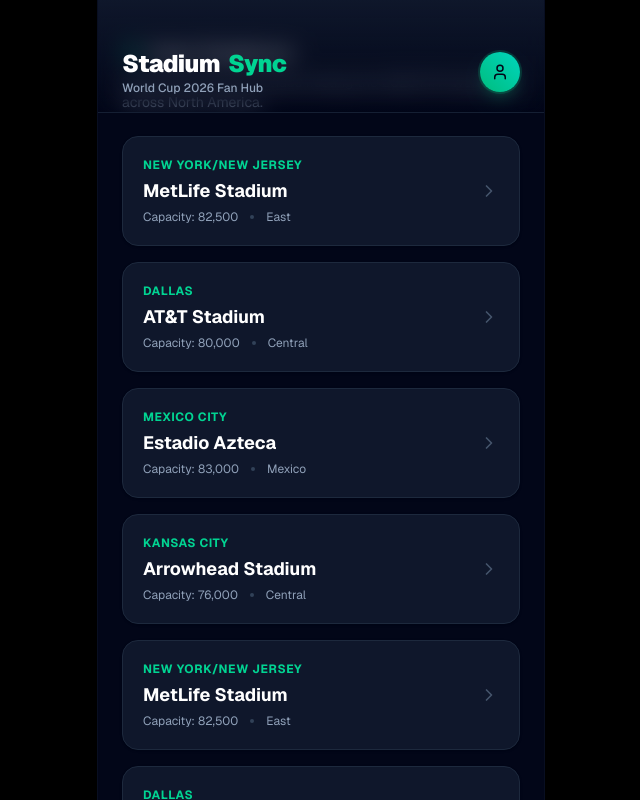
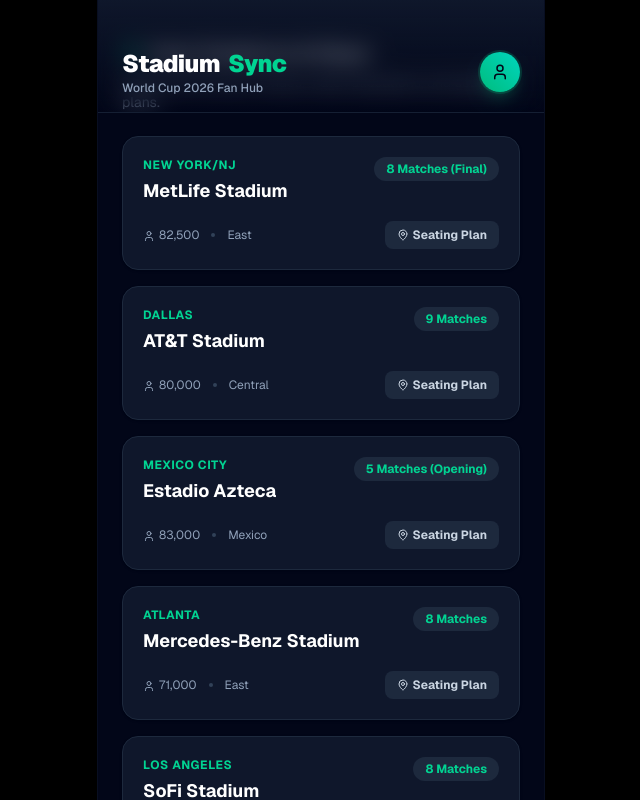
Before and after one commit to triyanshagr-arch/promptwars-Challenge-4, a Next.js app: page / in a window 1280 px wide. Both pictures are taken after a click on the button "Stadiums". Shown: the part 101-901 px from the top of the page, without its empty margins (319-959 px from the left). Built offline with nearby package versions, Linux system fonts and the light colour scheme.

Commit message:
Add Match Plan tab and update Stadium details

```diff
--- a/app/page.tsx
+++ b/app/page.tsx
@@ -1,6 +1,6 @@
 'use client';
 import { useState, useRef, useEffect } from 'react';
-import { Home, MessageCircle, Map, Clock, ArrowRight, User, Search, MapPin, Coffee, Send, ChevronRight, Trophy } from 'lucide-react';
+import { Home, MessageCircle, Map, Clock, ArrowRight, User, Search, MapPin, Coffee, Send, ChevronRight, Trophy, Calendar, CalendarDays, Ticket } from 'lucide-react';
 
 export default function FanApp() {
   const [activeTab, setActiveTab] = useState('home');
@@ -374,45 +374,48 @@
             <div className="p-6 space-y-6 animate-in fade-in slide-in-from-bottom-4 duration-500">
               <h2 className="text-xl font-bold mb-2 flex items-center gap-2">
                 <Trophy className="text-emerald-400" size={20} />
-                Host Stadiums
+                Host Stadiums & Maps
               </h2>
-              <p className="text-sm text-slate-400 mb-6">Explore the 16 iconic venues hosting the 2026 FIFA World Cup across North America.</p>
+              <p className="text-sm text-slate-400 mb-6">Explore the 16 iconic venues, match allocations, and seating plans.</p>
 
               <div className="space-y-4">
                 {[
-                  { city: 'New York/New Jersey', name: 'MetLife Stadium', capacity: '82,500', region: 'East' },
-                  { city: 'Dallas', name: 'AT&T Stadium', capacity: '80,000', region: 'Central' },
-                  { city: 'Mexico City', name: 'Estadio Azteca', capacity: '83,000', region: 'Mexico' },
-                  { city: 'Kansas City', name: 'Arrowhead Stadium', capacity: '76,000', region: 'Central' },
-                  { city: "New York/New Jersey", name: "MetLife Stadium", capacity: "82,500", region: "East" },
-                  { city: "Dallas", name: "AT&T Stadium", capacity: "80,000", region: "Central" },
-                  { city: "Mexico City", name: "Estadio Azteca", capacity: "83,000", region: "Mexico" },
-                  { city: "Kansas City", name: "Arrowhead Stadium", capacity: "76,000", region: "Central" },
-                  { city: "Houston", name: "NRG Stadium", capacity: "72,000", region: "Central" },
-                  { city: "Atlanta", name: "Mercedes-Benz Stadium", capacity: "71,000", region: "East" },
-                  { city: "Los Angeles", name: "SoFi Stadium", capacity: "70,000", region: "West" },
-                  { city: "Philadelphia", name: "Lincoln Financial Field", capacity: "69,000", region: "East" },
-                  { city: "Seattle", name: "Lumen Field", capacity: "69,000", region: "West" },
-                  { city: "San Francisco", name: "Levi's Stadium", capacity: "68,500", region: "West" },
-                  { city: "Miami", name: "Hard Rock Stadium", capacity: "65,000", region: "East" },
-                  { city: "Boston", name: "Gillette Stadium", capacity: "65,000", region: "East" },
-                  { city: "Vancouver", name: "BC Place", capacity: "54,500", region: "Canada" },
-                  { city: "Monterrey", name: "Estadio BBVA", capacity: "53,500", region: "Mexico" },
-                  { city: "Guadalajara", name: "Estadio Akron", capacity: "48,000", region: "Mexico" },
-                  { city: "Toronto", name: "BMO Field", capacity: "45,000", region: "Canada" },
+                  { city: "New York/NJ", name: "MetLife Stadium", capacity: "82,500", matches: "8 Matches (Final)", region: "East" },
+                  { city: "Dallas", name: "AT&T Stadium", capacity: "80,000", matches: "9 Matches", region: "Central" },
+                  { city: "Mexico City", name: "Estadio Azteca", capacity: "83,000", matches: "5 Matches (Opening)", region: "Mexico" },
+                  { city: "Atlanta", name: "Mercedes-Benz Stadium", capacity: "71,000", matches: "8 Matches", region: "East" },
+                  { city: "Los Angeles", name: "SoFi Stadium", capacity: "70,000", matches: "8 Matches", region: "West" },
+                  { city: "Miami", name: "Hard Rock Stadium", capacity: "65,000", matches: "7 Matches", region: "East" },
+                  { city: "Houston", name: "NRG Stadium", capacity: "72,000", matches: "7 Matches", region: "Central" },
+                  { city: "Vancouver", name: "BC Place", capacity: "54,500", matches: "7 Matches", region: "Canada" },
+                  { city: "Boston", name: "Gillette Stadium", capacity: "65,000", matches: "7 Matches", region: "East" },
+                  { city: "Kansas City", name: "Arrowhead Stadium", capacity: "76,000", matches: "6 Matches", region: "Central" },
+                  { city: "Philadelphia", name: "Lincoln Financial Field", capacity: "69,000", matches: "6 Matches", region: "East" },
+                  { city: "Seattle", name: "Lumen Field", capacity: "69,000", matches: "6 Matches", region: "West" },
+                  { city: "San Francisco", name: "Levi's Stadium", capacity: "68,500", matches: "6 Matches", region: "West" },
+                  { city: "Toronto", name: "BMO Field", capacity: "45,000", matches: "6 Matches", region: "Canada" },
+                  { city: "Monterrey", name: "Estadio BBVA", capacity: "53,500", matches: "4 Matches", region: "Mexico" },
+                  { city: "Guadalajara", name: "Estadio Akron", capacity: "48,000", matches: "4 Matches", region: "Mexico" },
                 ].map((stadium, i) => (
-                  <div key={i} className="bg-slate-900 border border-slate-800 rounded-2xl p-5 flex items-center justify-between shadow-sm group hover:border-emerald-500/50 transition-colors">
-                    <div>
-                      <div className="text-xs text-emerald-400 font-bold uppercase tracking-wider mb-1">{stadium.city}</div>
-                      <div className="font-bold text-white text-lg">{stadium.name}</div>
-                      <div className="text-xs text-slate-400 mt-1 flex items-center gap-3">
-                        <span>Capacity: {stadium.capacity}</span>
+                  <div key={i} className="bg-slate-900 border border-slate-800 rounded-2xl p-5 shadow-sm group">
+                    <div className="flex justify-between items-start mb-3">
+                      <div>
+                        <div className="text-xs text-emerald-400 font-bold uppercase tracking-wider mb-1">{stadium.city}</div>
+                        <div className="font-bold text-white text-lg">{stadium.name}</div>
+                      </div>
+                      <div className="bg-slate-800 px-3 py-1 rounded-full text-xs font-bold text-emerald-400 whitespace-nowrap">
+                        {stadium.matches}
+                      </div>
+                    </div>
+                    <div className="flex justify-between items-center mt-4">
+                      <div className="text-xs text-slate-400 flex flex-wrap items-center gap-x-3 gap-y-1">
+                        <span><User size={12} className="inline mr-1"/>{stadium.capacity}</span>
                         <span className="w-1 h-1 rounded-full bg-slate-700"></span>
                         <span>{stadium.region}</span>
                       </div>
-                    </div>
-                    <div className="text-slate-600 group-hover:text-emerald-400 transition-colors">
-                      <ChevronRight size={20} />
+                      <button className="flex items-center gap-1 text-xs font-bold text-slate-300 bg-slate-800 hover:bg-slate-700 px-3 py-1.5 rounded-lg transition-colors">
+                        <MapPin size={12} /> Seating Plan
+                      </button>
                     </div>
                   </div>
                 ))}
@@ -420,48 +423,131 @@
             </div>
           )}
 
+          {/* ---- MATCHES TAB ---- */}
+          {activeTab === 'matches' && (
+            <div className="p-6 space-y-6 animate-in fade-in slide-in-from-bottom-4 duration-500">
+              <h2 className="text-xl font-bold mb-2 flex items-center gap-2">
+                <CalendarDays className="text-emerald-400" size={20} />
+                Tournament Match Plan
+              </h2>
+              <p className="text-sm text-slate-400 mb-6">Key dates and fixtures for the biggest World Cup in history (104 matches).</p>
+
+              <div className="space-y-6">
+                {/* Milestone 1 */}
+                <div className="relative pl-6 border-l-2 border-slate-800">
+                  <div className="absolute w-3 h-3 bg-emerald-500 rounded-full -left-[7px] top-1 shadow-[0_0_10px_rgba(16,185,129,0.5)]"></div>
+                  <div className="text-emerald-400 font-bold text-sm mb-1">June 11, 2026</div>
+                  <div className="bg-slate-900 border border-slate-800 rounded-xl p-4 mt-2 shadow-lg">
+                    <h4 className="font-bold text-white">Opening Match</h4>
+                    <p className="text-xs text-slate-400 mt-1">Mexico plays the inaugural match of the tournament.</p>
+                    <div className="flex items-center gap-2 mt-3 text-xs text-slate-300 font-medium bg-slate-950 px-3 py-2 rounded-lg w-fit border border-slate-800">
+                      <MapPin size={14} className="text-emerald-400" /> Estadio Azteca, Mexico City
+                    </div>
+                  </div>
+                </div>
+
+                {/* Milestone 2 */}
+                <div className="relative pl-6 border-l-2 border-slate-800">
+                  <div className="absolute w-3 h-3 bg-emerald-500 rounded-full -left-[7px] top-1"></div>
+                  <div className="text-emerald-400 font-bold text-sm mb-1">June 12, 2026</div>
+                  <div className="bg-slate-900 border border-slate-800 rounded-xl p-4 mt-2">
+                    <h4 className="font-bold text-white">USA & Canada Openers</h4>
+                    <p className="text-xs text-slate-400 mt-1">USMNT opens in LA. Canada opens in Toronto.</p>
+                    <div className="flex flex-col gap-2 mt-3 text-xs text-slate-300 font-medium">
+                      <div className="flex items-center gap-2 bg-slate-950 px-3 py-2 rounded-lg border border-slate-800"><MapPin size={14} className="text-emerald-400" /> SoFi Stadium, LA</div>
+                      <div className="flex items-center gap-2 bg-slate-950 px-3 py-2 rounded-lg border border-slate-800"><MapPin size={14} className="text-emerald-400" /> BMO Field, Toronto</div>
+                    </div>
+                  </div>
+                </div>
+
+                {/* Milestone 3 */}
+                <div className="relative pl-6 border-l-2 border-slate-800">
+                  <div className="absolute w-3 h-3 bg-emerald-500 rounded-full -left-[7px] top-1"></div>
+                  <div className="text-emerald-400 font-bold text-sm mb-1">June 11 - 27, 2026</div>
+                  <div className="bg-slate-900 border border-slate-800 rounded-xl p-4 mt-2">
+                    <h4 className="font-bold text-white">Group Stage (72 Matches)</h4>
+                    <p className="text-xs text-slate-400 mt-1">12 groups of 4 teams. Top 2 and 8 best 3rd-place advance.</p>
+                  </div>
+                </div>
+
+                {/* Milestone 4 */}
+                <div className="relative pl-6 border-l-2 border-slate-800">
+                  <div className="absolute w-3 h-3 bg-emerald-500 rounded-full -left-[7px] top-1"></div>
+                  <div className="text-emerald-400 font-bold text-sm mb-1">June 28 - July 18, 2026</div>
+                  <div className="bg-slate-900 border border-slate-800 rounded-xl p-4 mt-2">
+                    <h4 className="font-bold text-white">Knockout Rounds</h4>
+                    <p className="text-xs text-slate-400 mt-1">Round of 32, Round of 16, Quarter-finals, and Semi-finals.</p>
+                  </div>
+                </div>
+
+                {/* Milestone 5 */}
+                <div className="relative pl-6 border-l-2 border-transparent">
+                  <div className="absolute w-4 h-4 bg-amber-500 rounded-full -left-[8px] top-1 shadow-[0_0_15px_rgba(245,158,11,0.6)]"></div>
+                  <div className="text-amber-400 font-bold text-sm mb-1">July 19, 2026</div>
+                  <div className="bg-gradient-to-br from-slate-900 to-amber-950/20 border border-amber-900/50 rounded-xl p-4 mt-2 shadow-lg">
+                    <h4 className="font-bold text-white">The Final</h4>
+                    <p className="text-xs text-slate-400 mt-1">The culmination of the 2026 World Cup.</p>
+                    <div className="flex items-center gap-2 mt-3 text-xs text-slate-300 font-medium bg-slate-950/50 px-3 py-2 rounded-lg w-fit border border-amber-900/30">
+                      <Trophy size={14} className="text-amber-400" /> MetLife Stadium, New York/NJ
+                    </div>
+                  </div>
+                </div>
+              </div>
+            </div>
+          )}
+
         </main>
 
         {/* Bottom Navigation */}
-        <nav className="absolute bottom-0 w-full bg-slate-950/80 backdrop-blur-xl border-t border-slate-900/80 px-4 py-4 pb-8 flex justify-between items-center z-20">
+        <nav className="absolute bottom-0 w-full bg-slate-950/80 backdrop-blur-xl border-t border-slate-900/80 px-2 py-4 pb-8 flex justify-between items-center z-20">
           <button
             onClick={() => setActiveTab('home')}
-            className={`flex flex-col items-center gap-1 w-14 transition-colors ${activeTab === 'home' ? 'text-emerald-400' : 'text-slate-500 hover:text-slate-300'}`}
+            className={`flex flex-col items-center gap-1 w-1/5 transition-colors ${activeTab === 'home' ? 'text-emerald-400' : 'text-slate-500 hover:text-slate-300'}`}
           >
             <div className={`p-2 rounded-xl transition-all ${activeTab === 'home' ? 'bg-emerald-500/10' : ''}`}>
-              <Home size={22} className={activeTab === 'home' ? 'fill-emerald-400/20' : ''} />
+              <Home size={20} className={activeTab === 'home' ? 'fill-emerald-400/20' : ''} />
             </div>
-            <span className="text-[10px] font-bold tracking-wider">Home</span>
+            <span className="text-[9px] font-bold tracking-wider">Home</span>
+          </button>
+
+          <button
+            onClick={() => setActiveTab('matches')}
+            className={`flex flex-col items-center gap-1 w-1/5 transition-colors ${activeTab === 'matches' ? 'text-emerald-400' : 'text-slate-500 hover:text-slate-300'}`}
+          >
+            <div className={`p-2 rounded-xl transition-all ${activeTab === 'matches' ? 'bg-emerald-500/10' : ''}`}>
+              <CalendarDays size={20} className={activeTab === 'matches' ? 'fill-emerald-400/20' : ''} />
+            </div>
+            <span className="text-[9px] font-bold tracking-wider">Matches</span>
           </button>
 
           <button
             onClick={() => setActiveTab('stadiums')}
-            className={`flex flex-col items-center gap-1 w-14 transition-colors ${activeTab === 'stadiums' ? 'text-emerald-400' : 'text-slate-500 hover:text-slate-300'}`}
+            className={`flex flex-col items-center gap-1 w-1/5 transition-colors ${activeTab === 'stadiums' ? 'text-emerald-400' : 'text-slate-500 hover:text-slate-300'}`}
           >
             <div className={`p-2 rounded-xl transition-all ${activeTab === 'stadiums' ? 'bg-emerald-500/10' : ''}`}>
-              <Trophy size={22} className={activeTab === 'stadiums' ? 'fill-emerald-400/20' : ''} />
+              <MapPin size={20} className={activeTab === 'stadiums' ? 'fill-emerald-400/20' : ''} />
             </div>
-            <span className="text-[10px] font-bold tracking-wider">Stadiums</span>
+            <span className="text-[9px] font-bold tracking-wider">Stadiums</span>
           </button>
 
           <button
             onClick={() => setActiveTab('assistant')}
-            className={`flex flex-col items-center gap-1 w-14 transition-colors ${activeTab === 'assistant' ? 'text-emerald-400' : 'text-slate-500 hover:text-slate-300'}`}
+            className={`flex flex-col items-center gap-1 w-1/5 transition-colors ${activeTab === 'assistant' ? 'text-emerald-400' : 'text-slate-500 hover:text-slate-300'}`}
           >
             <div className={`p-2 rounded-xl transition-all ${activeTab === 'assistant' ? 'bg-emerald-500/10' : ''}`}>
-              <MessageCircle size={22} className={activeTab === 'assistant' ? 'fill-emerald-400/20' : ''} />
+              <MessageCircle size={20} className={activeTab === 'assistant' ? 'fill-emerald-400/20' : ''} />
             </div>
-            <span className="text-[10px] font-bold tracking-wider">Assistant</span>
+            <span className="text-[9px] font-bold tracking-wider">Concierge</span>
           </button>
 
           <button
             onClick={() => setActiveTab('explore')}
-            className={`flex flex-col items-center gap-1 w-14 transition-colors ${activeTab === 'explore' ? 'text-emerald-400' : 'text-slate-500 hover:text-slate-300'}`}
+            className={`flex flex-col items-center gap-1 w-1/5 transition-colors ${activeTab === 'explore' ? 'text-emerald-400' : 'text-slate-500 hover:text-slate-300'}`}
           >
             <div className={`p-2 rounded-xl transition-all ${activeTab === 'explore' ? 'bg-emerald-500/10' : ''}`}>
-              <Map size={22} className={activeTab === 'explore' ? 'fill-emerald-400/20' : ''} />
+              <Map size={20} className={activeTab === 'explore' ? 'fill-emerald-400/20' : ''} />
             </div>
-            <span className="text-[10px] font-bold tracking-wider">Explore</span>
+            <span className="text-[9px] font-bold tracking-wider">Explore</span>
           </button>
         </nav>
 
```
